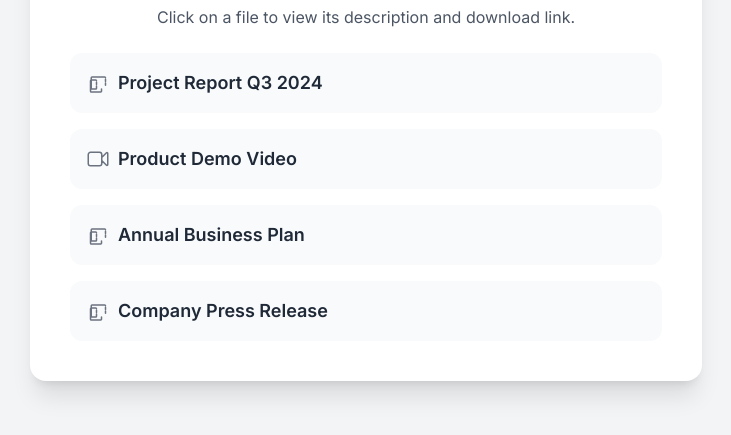
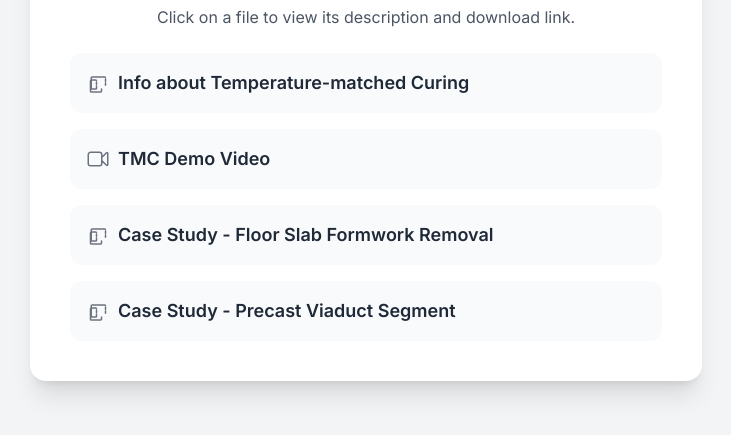
Before and after one commit to ChangQingyang/Marketing-Material, a plain HTML site: page index.html in a window 1280 px wide. Shown: the part 249-684 px from the top of the page, without its empty margins (274-1005 px from the left). Drawn offline with nearby package versions, Linux system fonts and the light colour scheme.

Commit message:
Update index.html

```diff
--- a/index.html
+++ b/index.html
@@ -28,27 +28,27 @@
     <script>
         const fileData = [
             {
-                name: "Project Report Q3 2024",
+                name: "Info about Temperature-matched Curing",
                 type: "document",
-                description: "A comprehensive report on our third-quarter performance, including key metrics and future projections.",
+                description: "A short description about ConcreteAI's temperature matched curing systen",
                 url: "https://www.example.com/project_report.pdf"
             },
             {
-                name: "Product Demo Video",
+                name: "TMC Demo Video",
                 type: "video",
-                description: "A short, engaging video showcasing the latest features of our new product.",
-                url: "https://www.youtube.com/watch?v=your_video_id_here"
+                description: "2 mins video about how it works",
+                url: "https://www.youtube.com/watch?v=Ok5PZqhY_ek"
             },
             {
-                name: "Annual Business Plan",
+                name: "Case Study - Floor Slab Formwork Removal",
                 type: "document",
-                description: "Our detailed strategic plan for the upcoming year, outlining goals and initiatives.",
+                description: "Reduce cycle time by 30% for formwork striking",
                 url: "https://www.example.com/business_plan.docx"
             },
             {
-                name: "Company Press Release",
+                name: "Case Study - Precast Viaduct Segment",
                 type: "document",
-                description: "Official announcement regarding our recent partnership.",
+                description: "Early formwork removal and lifting",
                 url: "https://www.example.com/press_release.txt"
             }
         ];
```
